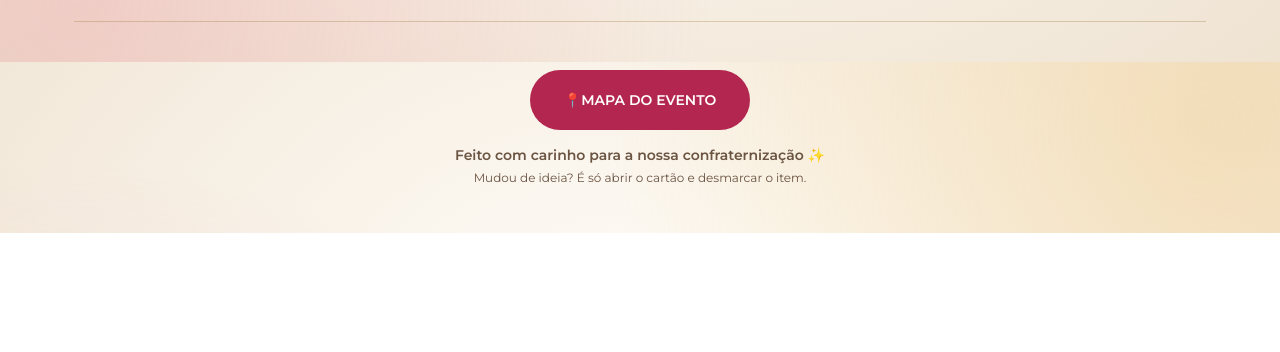
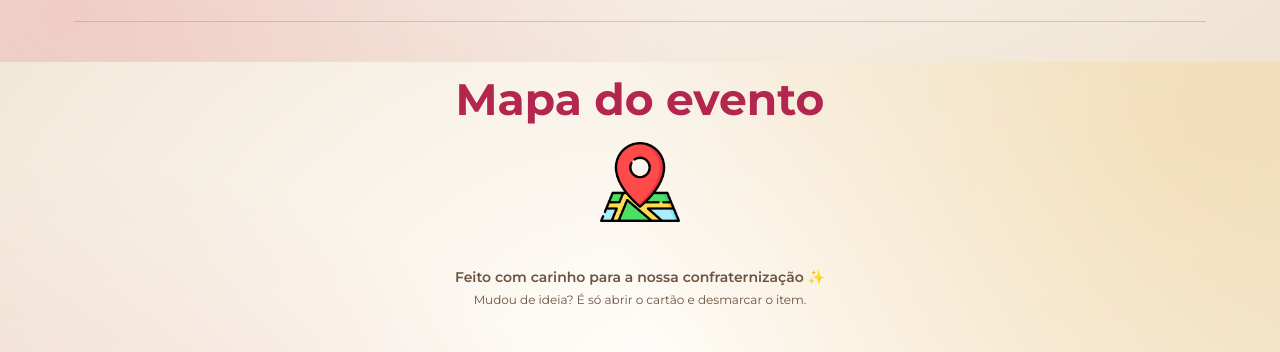
Before and after one commit to MaykInvest/Party-website, a plain HTML site: page index.html in a window 1280 px wide. Shown: the part 1538-1890 px from the top of the page. Before the commit the page ends 1771 px from the top, so only its background shows below. Drawn offline with Linux system fonts and the light colour scheme.

Commit message:
Remove botão e Adiciona título MAPA DO EVENTO e  imagem do mapa do evento com link para o Google Maps

```diff
--- a/css/main.css
+++ b/css/main.css
@@ -604,21 +604,45 @@ html[data-tema="claro"] .ceu {
    RODAPÉ
    ===================================================================== */
 
-.botao-mapa {
-  display: inline-flex;            /* permite centralizar o conteúdo */
-  align-items: center;             /* centraliza na vertical */
-  justify-content: center;         /* centraliza na horizontal */
-  box-sizing: border-box;
-  width: 220px;
-  height: 60px;
-  margin: 1rem auto;
-  padding: 8px 12px;                      /* tira o padding herdado do .botao */
-  font-size: 55px;                 /* texto maior */
-  line-height: 1;
-  white-space: nowrap;             /* não quebra em duas linhas */
-  text-decoration: none;
+/* Imagem clicável do mapa */
+.mapa-imagem {
+  display: inline-block;
+  margin: 1rem auto 24px;
+  line-height: 0;
+  /* tira o espacinho embaixo da imagem */
+  transition: transform 0.2s, filter 0.2s;
 }
 
+.mapa-imagem img {
+  display: block;
+  width: clamp(48px, 7vw, 80px);
+  /* mesma fórmula do .emoji dos cartões */
+  max-width: 100%;
+  height: auto;
+  /* mantém a proporção */
+}
+
+.mapa-imagem:hover {
+  transform: translateY(-2px);
+  filter: brightness(1.1);
+}
+
+/* Crédito do Flaticon */
+.creditos {
+  margin-top: 12px !important;
+  font-size: 11px;
+  font-weight: 400;
+}
+
+.creditos a {
+  color: inherit;
+  opacity: 0.7;
+}
+
+.creditos a:hover {
+  opacity: 1;
+  color: var(--destaque);
+}
 
 footer {
   padding: 32px 16px 48px;
--- a/index.html
+++ b/index.html
@@ -5,7 +5,9 @@
         <meta charset="UTF-8">
         <meta name="viewport" content="width=device-width, initial-scale=1.0">
         <title>Confraternizando</title>
-    <link href="https://fonts.googleapis.com/css2?family=Montserrat:wght@400;600;700&display=swap" rel="stylesheet">
+        <link
+            href="https://fonts.googleapis.com/css2?family=Montserrat:wght@400;600;700&display=swap"
+            rel="stylesheet">
         <link rel="stylesheet" href="css/main.css">
         <script src="js/main.js"></script>
     </head>
@@ -13,7 +15,8 @@
     <body>
         <header>
             <!-- Botão do tema: o sol (claro) e a lua (escuro), desenhados no CSS -->
-        <button id="botao-tema" class="botao-tema" aria-label="Trocar entre modo claro e escuro">
+            <button id="botao-tema" class="botao-tema"
+                aria-label="Trocar entre modo claro e escuro">
                 <span class="ceu"></span>
                 <span class="astro"></span>
             </button>
@@ -41,10 +44,12 @@
              Para pôr uma foto, crie a pasta img e troque o --foto do cartão. -->
             <section class="levar">
                 <h2>O que levar?</h2>
-            <p class="subtitulo">Toque num cartão, marque o que você vai levar e escreva seu nome.</p>
+                <p class="subtitulo">Toque num cartão, marque o que você vai
+                    levar e escreva seu nome.</p>
 
                 <div class="area-cartoes">
-                <button id="botao-editar" class="botao-editar">☰ Editar itens</button>
+                    <button id="botao-editar" class="botao-editar">☰ Editar
+                        itens</button>
 
                     <div class="cartoes">
                         <!-- data-categoria liga o cartão à lista de itens do js/main.js -->
@@ -59,7 +64,8 @@
                             <div class="verso">
                                 <h3>Comidas</h3>
                                 <ul class="itens"></ul>
-                            <button class="voltar botao-contorno">↩ Voltar</button>
+                                <button class="voltar botao-contorno">↩
+                                    Voltar</button>
                             </div>
                         </article>
 
@@ -74,11 +80,13 @@
                             <div class="verso">
                                 <h3>Bebidas</h3>
                                 <ul class="itens"></ul>
-                            <button class="voltar botao-contorno">↩ Voltar</button>
+                                <button class="voltar botao-contorno">↩
+                                    Voltar</button>
                             </div>
                         </article>
 
-                    <article class="cartao" data-categoria="doces" style="--cor: #c2456b; --foto: url('img/doces.jpg')">
+                        <article class="cartao" data-categoria="doces"
+                            style="--cor: #c2456b; --foto: url('img/doces.jpg')">
                             <button class="frente">
                                 <span class="selo"></span>
                                 <span class="emoji">🍰</span>
@@ -88,7 +96,8 @@
                             <div class="verso">
                                 <h3>Doces</h3>
                                 <ul class="itens"></ul>
-                            <button class="voltar botao-contorno">↩ Voltar</button>
+                                <button class="voltar botao-contorno">↩
+                                    Voltar</button>
                             </div>
                         </article>
 
@@ -103,7 +112,8 @@
                             <div class="verso">
                                 <h3>Descartáveis</h3>
                                 <ul class="itens"></ul>
-                            <button class="voltar botao-contorno">↩ Voltar</button>
+                                <button class="voltar botao-contorno">↩
+                                    Voltar</button>
                             </div>
                         </article>
                     </div>
@@ -115,16 +125,24 @@
                 <h2>Quem leva o quê</h2>
                 <p id="progresso-texto" class="progresso-texto"></p>
                 <div class="barra"><span id="barra-cheia"></span></div>
-            <p id="lista-vazia" class="lista-vazia">Ninguém marcou nada ainda. Seja o primeiro!</p>
+                <p id="lista-vazia" class="lista-vazia">Ninguém marcou nada
+                    ainda. Seja o primeiro!</p>
                 <ul id="lista-final" class="lista-final"></ul>
             </section>
         </main>
 
         <footer>
-        <a class="botao botao-mapa" href="https://maps.app.goo.gl/zQ4FVjorxSt2LLyK7" target="_blank" rel="noopener">📍
-            <spam>MAPA DO EVENTO</spam></a>
-        <p>Feito com carinho para a nossa confraternização ✨</p>
-        <p class="dica-rodape">Mudou de ideia? É só abrir o cartão e desmarcar o item.</p>
+            <!-- MAPA DO EVENTO: Imagem clicável que encaminha para o GoogleMaps-->
+            <br><h2>Mapa do evento</h2>
+            <a class="mapa-imagem"
+                href="https://maps.app.goo.gl/zQ4FVjorxSt2LLyK7"
+                target="_blank" rel="noopener"
+                aria-label="Abrir o mapa do evento no Google Maps">
+                <img src="images/mapa.png" alt="Mapa do evento">
+            </a>
+            <br><br><p>Feito com carinho para a nossa confraternização ✨</p>
+            <p class="dica-rodape">Mudou de ideia? É só abrir o cartão e
+                desmarcar o item.</p>
         </footer>
 
         <!-- JANELINHA DO NOME: aparece quando alguém marca um item -->
@@ -136,7 +154,8 @@
                 <div class="janela-botoes">
                     <!-- Confirmar vem primeiro: é ele que a tecla Enter aperta (o CSS mostra o Cancelar à esquerda) -->
                     <button class="botao" value="ok">Confirmar</button>
-                <button class="botao-contorno cancelar" value="cancelar" formnovalidate>Cancelar</button>
+                    <button class="botao-contorno cancelar" value="cancelar"
+                        formnovalidate>Cancelar</button>
                 </div>
             </form>
         </dialog>
@@ -145,11 +164,14 @@
         <dialog id="painel" class="painel">
             <div class="painel-topo">
                 <h2>Editar itens</h2>
-            <button id="painel-fechar" class="botao-contorno" aria-label="Fechar">✕</button>
+                <button id="painel-fechar" class="botao-contorno"
+                    aria-label="Fechar">✕</button>
             </div>
-        <p class="dica-painel">Mude o nome, remova ou adicione itens. Os cartões mudam na hora.</p>
+            <p class="dica-painel">Mude o nome, remova ou adicione itens. Os
+                cartões mudam na hora.</p>
             <div id="painel-categorias"></div>
-        <button id="painel-restaurar" class="botao-contorno largo">Restaurar lista original</button>
+            <button id="painel-restaurar" class="botao-contorno largo">Restaurar
+                lista original</button>
         </dialog>
     </body>
 
```
Also changed, not shown: images/mapa.png (added). Lines whose indentation alone changed are shown as unchanged.
